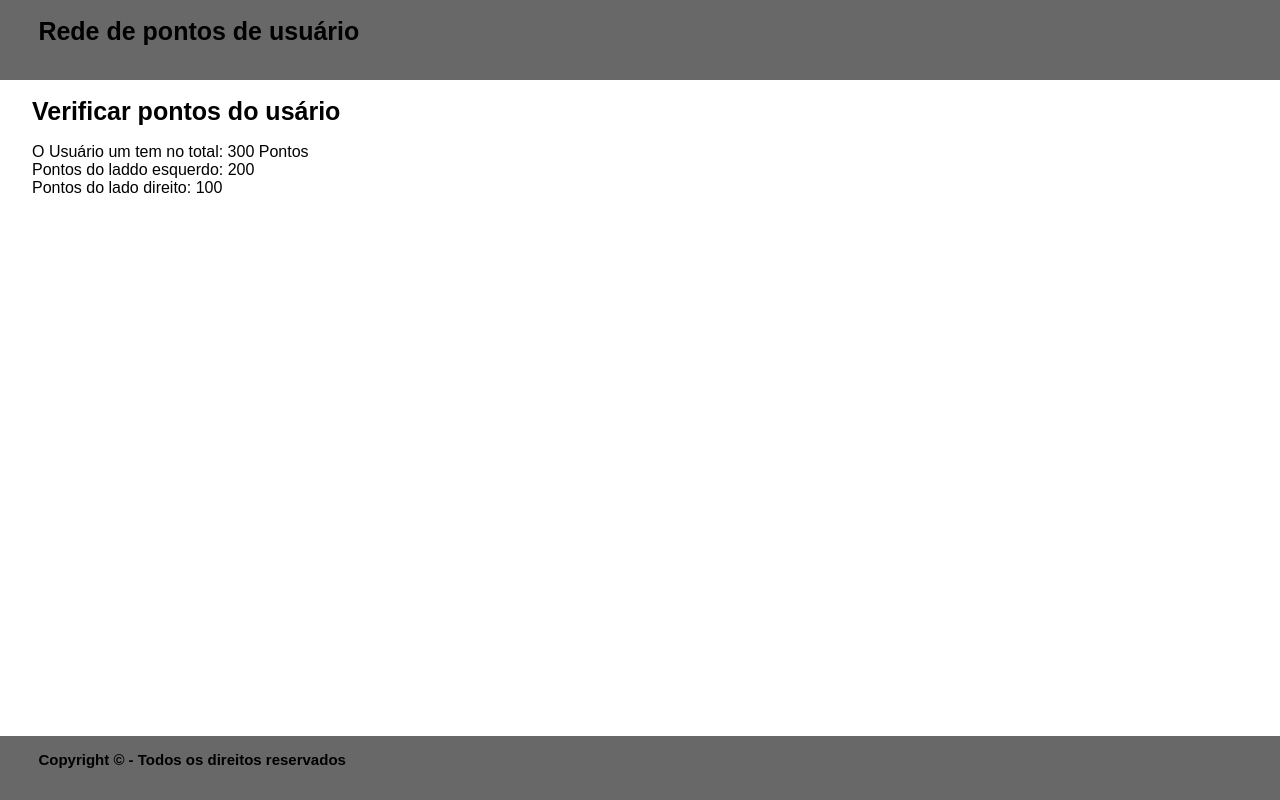
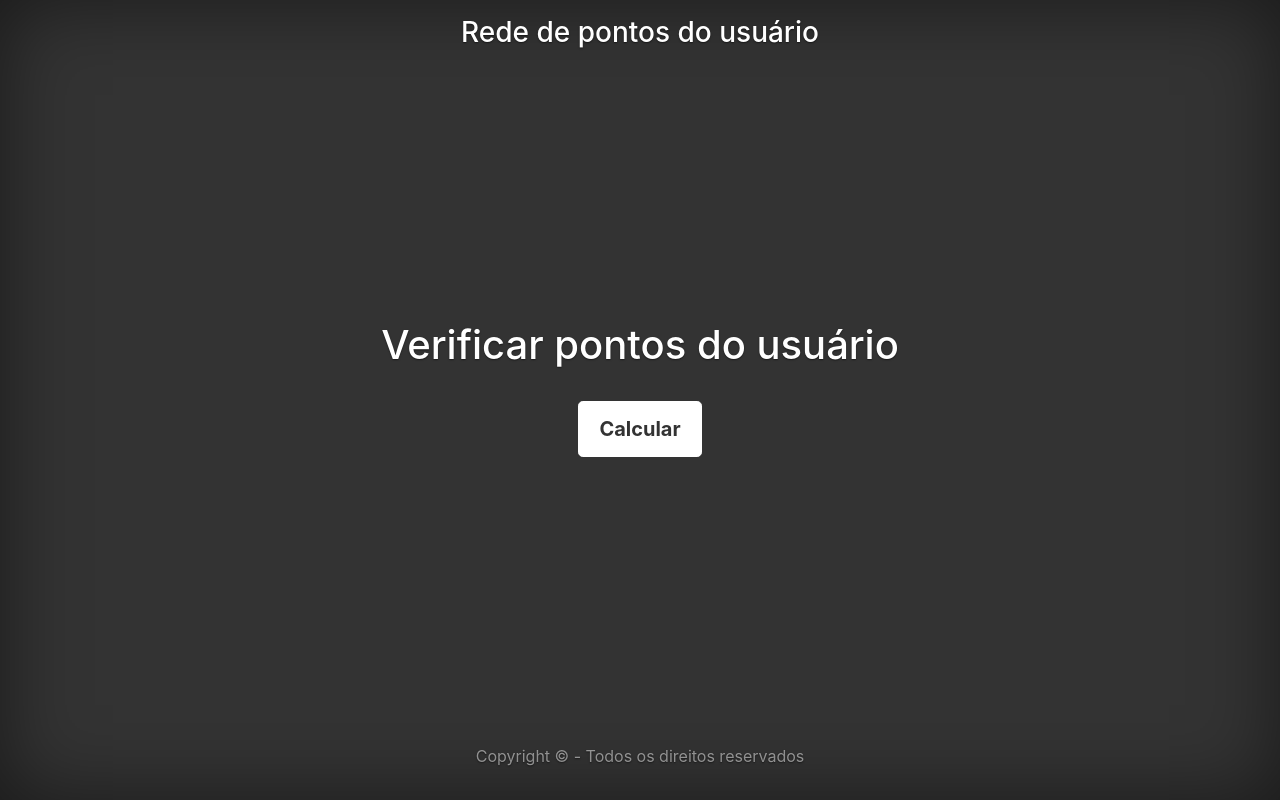
Before and after one commit to Gustavonsm/Teste-Anexus, a PHP site: page / in a window 1280 px wide. Run offline with PHP 8.4, Linux system fonts and the light colour scheme.

Commit message:
Update index.php

```diff
--- a/anexus/index.php
+++ b/anexus/index.php
@@ -1,28 +1,54 @@
 <!DOCTYPE html>
 <html lang="pt-BR">
 	<head>
-		<meta charset="utf-8"/>
-		<title>
-			Teste anexus
-		</title>
-		<link rel ="stylesheet" type="text/css" href="css/estilo.css">
+    <link rel="canonical" href="https://getbootstrap.com/docs/4.5/examples/cover/">
+	<link href="assets/dist/css/bootstrap.min.css" rel="stylesheet">
+    <meta charset="utf-8">
+    <meta name="viewport" content="width=device-width, initial-scale=1, shrink-to-fit=no">
+    <meta name="description" content="">
+    <meta name="author" content="Mark Otto, Jacob Thornton, and Bootstrap contributors">
+    <meta name="generator" content="Jekyll v4.1.1">
+    <title>Teste Anexus Network</title>
+	<link href="css/cover.css" rel="stylesheet">
+    <style>
+      .bd-placeholder-img {
+        font-size: 1.125rem;
+        text-anchor: middle;
+        -webkit-user-select: none;
+        -moz-user-select: none;
+        -ms-user-select: none;
+        user-select: none;
+      }
 
+      @media (min-width: 768px) {
+        .bd-placeholder-img-lg {
+          font-size: 3.5rem;
+        }
+      }
+    </style>
+    <!-- Custom styles for this template -->
+    <link href="cover.css" rel="stylesheet">
   </head>
-	<body>
-		<div class="teamplate">
-			<header>
-				<h1 class="borda">Rede de pontos de usuário</h1>
+  <body class="text-center">
+    <div class="cover-container d-flex w-100 h-100 p-3 mx-auto flex-column">
+  <header class="masthead mb-auto">
+    <div class="inner">
+      <h3 class="inner cover">Rede de pontos do usuário</h3>
+
+    </div>
   </header>
-			<main>
-				<div class="borda">
-					<h1>Verificar pontos do usário</h1>
 
+  <main role="main" class="inner cover">
+  	<form name="Cadastro" method="POST">
+    	<h1 class="cover-heading">Verificar pontos do usuário</h1>
 
-				<script type="text/javascript" src="script.js"></script>
-
-
+ 		<br><input name="btncalcular" type="submit" value="Calcular" class="btn btn-lg btn-secondary"><br><br>
  		<?php
 
+ 			$botao= filter_input(INPUT_POST, 'btncalcular' , FILTER_SANITIZE_STRING);
+
+ 			if($botao == "Calcular")
+ 			{
 				 $valor1 = 0;
 			     $valor2 = null;
 			     $valor3 = null;
@@ -49,21 +75,18 @@
 
 				$total = $valor2 +$valor3;
 
-					echo '<div class="texto"> O Usuário um tem no total: '.$total.' Pontos
+				echo 'O Usuário um tem no total: '.$total.' Pontos
 						<br>Pontos do laddo esquerdo:  ' . $valor2 .
 						'<br> Pontos do lado direito:  ' . $valor3 .
-							'</div>';
+						'';
+			}
+		?>
+	</form>
+  </main>
 
-				?>
-				</div>
-			</main>
-			<aside>
-
-
-			</aside>
-			<footer>
-				<div class="borda">
-					<h3 class="rodape">Copyright  © - Todos os direitos reservados</h3>
+  <footer class="mastfoot mt-auto">
+    <div class="inner">
+      <p class="rodape">Copyright  © - Todos os direitos reservados</p>
     </div>
   </footer>
 </div>
```
Lines whose indentation alone changed are shown as unchanged.
